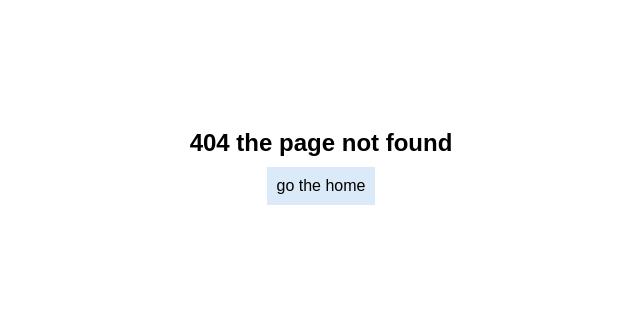
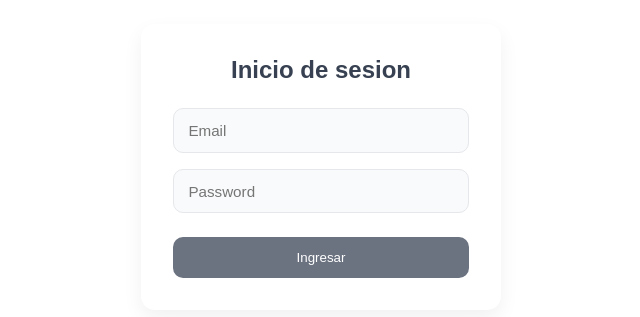
Before and after one commit to danyelsalazar/proyecto-base-react-UTN, a React (Vite) app: page /login in a window 1280 px wide. Before the commit this address had no page. Shown: the part 233-550 px from the top of the page, without its empty margins (319-959 px from the left). Built offline with nearby package versions, Linux system fonts and the light colour scheme.

Commit message:
add: agregando loguin a mi aplicacion

```diff
--- a/src/components/App.jsx
+++ b/src/pages/App.jsx
@@ -1,5 +1,5 @@
-import { Chat } from './Chat'
-import { Aside } from './Aside'
+import { Chat } from '../components/Chat'
+import { Aside } from '../components/Aside'
 import { useState } from 'react'
 
 const App = ()=>{
--- /dev/null
+++ b/src/pages/Login.jsx
@@ -0,0 +1,14 @@
+const Login = ()=>{
+    return (
+        <section className="container-form">
+            <form>
+                <h2>Inicio de sesion</h2>
+                <input type="email" placeholder="Email"/>
+                <input type="password" placeholder="Password" />
+                <button>Ingresar</button>
+            </form>
+        </section>
+    )
+}
+
+export {Login}
--- a/src/router/RouterApp.jsx
+++ b/src/router/RouterApp.jsx
@@ -1,8 +1,9 @@
 // importamos reaact router dom
 
 import { BrowserRouter, Routes, Route } from "react-router-dom"
-import { App } from "../components/App"
+import { App } from "../pages/App"
 import { NotFound } from "../pages/NotFound"
+import { Login } from "../pages/Login"
 
 const RouterApp = ()=>{
     return (
@@ -10,6 +11,7 @@ const RouterApp = ()=>{
             <Routes>
                 <Route path="/" element={<App/>}/>
                 <Route path="*" element={<NotFound/>}/>
+                <Route path="/login" element={<Login/>}/>
             </Routes>
         </BrowserRouter>
     )
--- a/src/styles/index.css
+++ b/src/styles/index.css
@@ -63,6 +63,7 @@ ul li{
     transition: border-left .2s;
     border-left: 2px solid transparent;
     border-bottom: 0.5px solid rgb(121, 121, 121);
+    cursor: pointer;
 }
 ul li:hover{
     border-left: 2px solid rgb(121, 121, 121);
@@ -210,3 +211,71 @@ textarea{
     background-color: rgb(218, 234, 248);
     color: black;
 }
+
+/* formulario de login */
+/* Contenedor centrado */
+.container-form{
+  min-height: 100vh;
+  display: flex;
+  align-items: center;
+  justify-content: center;
+}
+
+/* Card del login */
+.container-form form{
+  background-color: #ffffff;
+  padding: 2rem;
+  width: 100%;
+  max-width: 360px;
+  border-radius: 14px;
+  box-shadow: 0 8px 20px rgba(0,0,0,0.06);
+  display: flex;
+  flex-direction: column;
+  gap: 1rem;
+}
+
+/* Título */
+.container-form h2{
+  text-align: center;
+  color: #374151;
+  font-weight: 600;
+  margin-bottom: .5rem;
+}
+
+/* Inputs */
+.container-form input{
+  padding: .8rem .9rem;
+  border-radius: 10px;
+  border: 1px solid #e5e7eb;
+  background-color: #f9fafb;
+  outline: none;
+  transition: all .2s ease;
+  font-size: .95rem;
+}
+
+.container-form input:focus{
+  border-color: #9ca3af;
+  background-color: #fff;
+  box-shadow: 0 0 0 2px rgba(156,163,175,0.2);
+}
+
+/* Botón */
+.container-form button{
+  margin-top: .5rem;
+  padding: .8rem;
+  border: none;
+  border-radius: 10px;
+  background-color: #6b7280;
+  color: white;
+  font-weight: 500;
+  cursor: pointer;
+  transition: all .2s ease;
+}
+
+.container-form button:hover{
+  background-color: #4b5563;
+}
+
+.container-form button:active{
+  transform: scale(0.98);
+}
```
